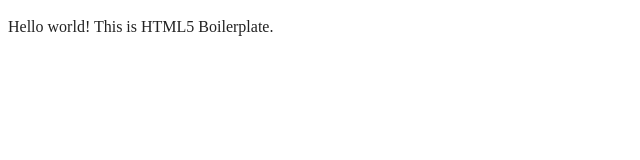
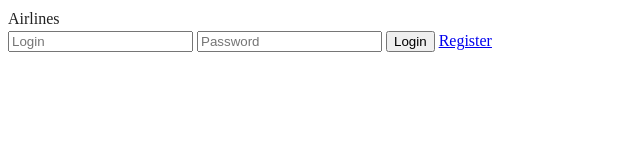
Before and after one commit to den1zer/airlines, a website built with webpack: page index.html in a window 1280 px wide. Shown: the whole page, without its empty margins (0-640 px from the left). Built offline with nearby package versions, Linux system fonts and the light colour scheme.

Commit message:
First commit

```diff
--- a/index.html
+++ b/index.html
@@ -2,30 +2,41 @@
 <html class="no-js" lang="">
 
 <head>
+  <title>Airline cash register</title>
   <meta charset="utf-8">
   <meta name="viewport" content="width=device-width, initial-scale=1">
-  <title></title>
   <link rel="stylesheet" href="css/style.css">
   <meta name="description" content="">
-
   <meta property="og:title" content="">
   <meta property="og:type" content="">
   <meta property="og:url" content="">
   <meta property="og:image" content="">
   <meta property="og:image:alt" content="">
-
   <link rel="icon" href="/favicon.ico" sizes="any">
   <link rel="icon" href="/icon.svg" type="image/svg+xml">
   <link rel="apple-touch-icon" href="icon.png">
-
   <link rel="manifest" href="site.webmanifest">
   <meta name="theme-color" content="#fafafa">
 </head>
 
 <body>
+<header>Airlines</header>
+  <main>
 
-  <!-- Add your site or application content here -->
-  <p>Hello world! This is HTML5 Boilerplate.</p>
+    <label>
+      <input placeholder="Login" type="text">
+    </label>
+    <label>
+      <input type="text" placeholder="Password">
+    </label>
+
+      <button id="loginButton">Login</button>
+
+    <a href="register.html">Register</a>
+
+
+  </main>
+
   <script src="js/app.js"></script>
 
 </body>
--- a/js/app.js
+++ b/js/app.js
@@ -0,0 +1,3 @@
+document.getElementById('loginButton').addEventListener('click', function () {
+  alert('Неправильний логін або пароль!');
+});
```
